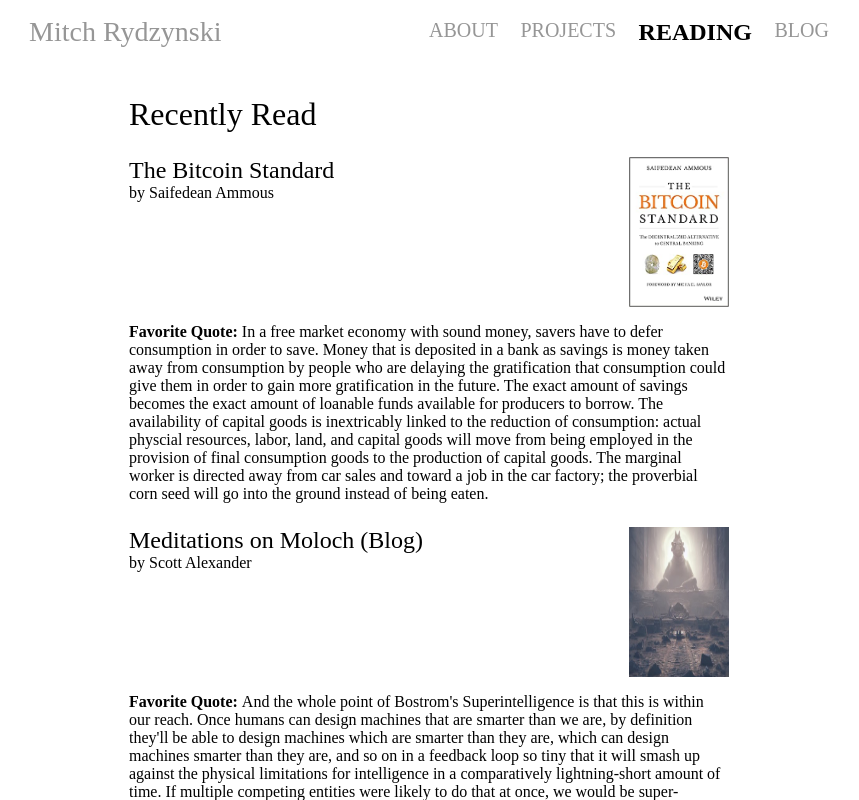
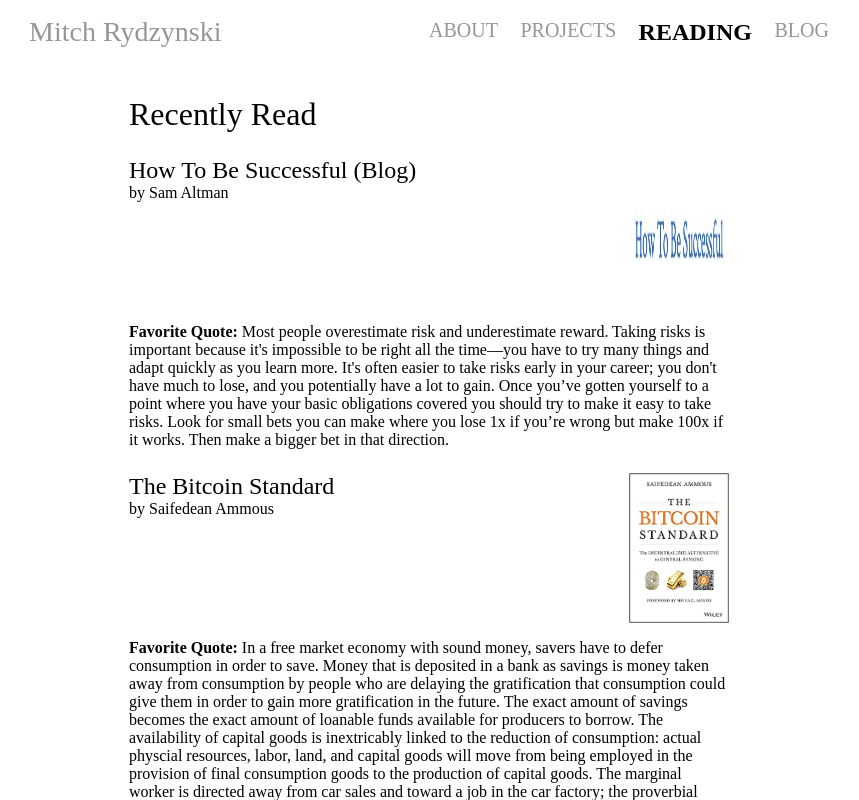
Before and after one commit to rydzynskim/rydzynskim.github.io, a React app: page /#/reading in a window 1280 px wide. Shown: the top 800 px of the page, without its empty margins (211-1070 px from the left). Built offline with nearby package versions, Linux system fonts and the light colour scheme; the HTML template or start-up script is replaced by a standard one.

Commit message:
added sam altman blog

```diff
--- a/src/pages/books/page.tsx
+++ b/src/pages/books/page.tsx
@@ -11,6 +11,7 @@
 import theVitalQuestion from '../../common/images/theVitalQuestion.jpg';
 import whatIsLife from '../../common/images/whatIsLife.jpg';
 import moloch from '../../common/images/moloch.jpeg';
+import howToBeSuccessful from '../../common/images/howToBeSuccessful.jpeg';
 
 const readBookStyles = createUseStyles({
   bookContainer: {
@@ -106,6 +107,17 @@
       <div className={classes.sectionContainer}>
         <div className={classes.sectionText}>Recently Read</div>
         <ReadBook
+          title="How To Be Successful (Blog)"
+          author="Sam Altman"
+          imgAlt="How to be Successful"
+          img={howToBeSuccessful}
+          quote="Most people overestimate risk and underestimate reward. Taking risks is important because it's impossible to be right all the
+          time—you have to try many things and adapt quickly as you learn more. It's often easier to take risks early in your career; you don't
+          have much to lose, and you potentially have a lot to gain. Once you’ve gotten yourself to a point where you have your basic obligations covered
+          you should try to make it easy to take risks. Look for small bets you can make where you lose 1x if you’re wrong but make 100x if it works. Then
+          make a bigger bet in that direction."
+        />
+        <ReadBook
           title="The Bitcoin Standard"
           author="Saifedean Ammous"
           imgAlt="The Bitcoin Standard"
```
Also changed, not shown: src/common/images/howToBeSuccessful.jpeg (added), 2 other files (tests, documents, lock files or other folders).
